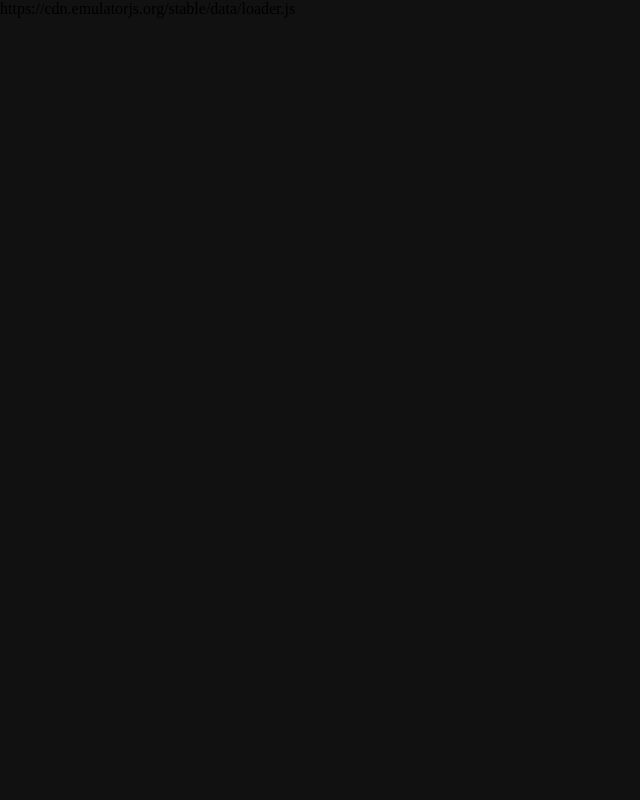
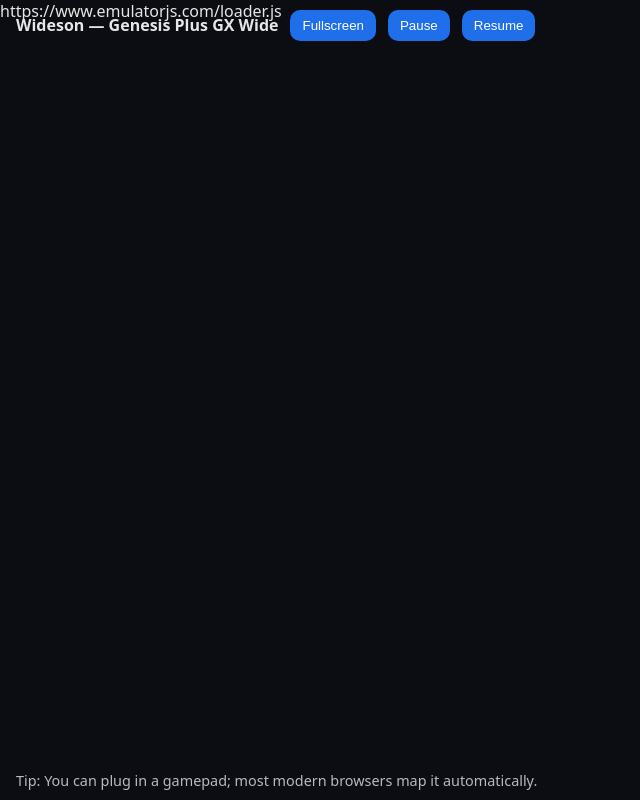
Before and after one commit to DoggyGamesShow123/wideson, a plain HTML site: page index.html in a window 1280 px wide. Shown: the whole page, without its empty margins (0-640 px from the left). Drawn offline with Linux system fonts and the light colour scheme.

Commit message:
Update index.html

```diff
--- a/index.html
+++ b/index.html
@@ -2,35 +2,48 @@
 <html lang="en">
 <head>
   <meta charset="utf-8" />
-  <title>Genesis Plus GX Wide – s2.wide.gen</title>
-  <meta name="viewport" content="width=device-width, initial-scale=1" />
+  <meta name="viewport" content="width=device-width,initial-scale=1" />
+  <title>Wideson — Genesis Plus GX Wide (Web)</title>
   <style>
-    html, body { height: 100%; margin: 0; background:#111; }
-    #wrap { position: fixed; inset: 0; display: grid; place-items: center; }
-    #game { width: 100vw; height: 100vh; max-width: 100%; }
+    html,body{height:100%;margin:0;background:#0b0d12;color:#e6e6e6;
+      font-family:system-ui, -apple-system, Segoe UI, Roboto, Helvetica, Arial, sans-serif}
+    #wrap{position:fixed;inset:0;display:flex;flex-direction:column}
+    header,footer{padding:.6rem 1rem}
+    header{display:flex;gap:.75rem;align-items:center;font-weight:600}
+    #game-container{flex:1;display:flex;align-items:center;justify-content:center}
+    #game{width:100%;height:100%;max-height:100vh}
+    button{background:#1f6feb;color:white;border:none;border-radius:10px;
+      padding:.5rem .75rem;cursor:pointer}
+    button:hover{filter:brightness(1.05)}
+    footer{opacity:.8;font-size:.9rem}
   </style>
 </head>
 <body>
-  <div id="wrap"><div id="game"></div></div>
+  <div id="wrap">
+    <header>
+      <span>Wideson — Genesis Plus GX Wide</span>
+      <button onclick="EJS_fullscreen()">Fullscreen</button>
+      <button onclick="EJS_pause()">Pause</button>
+      <button onclick="EJS_resume()">Resume</button>
+    </header>
+
+    <div id="game-container"><div id="game"></div></div>
+
+    <footer>Tip: You can plug in a gamepad; most modern browsers map it automatically.</footer>
+  </div>
 
   <script>
-    // Mount point for the emulator UI
+    // --- EmulatorJS configuration ---
     window.EJS_player = '#game';
-
-    // Use the widescreen Genesis core (you can also set EJS_core='segaMD', but this forces the wide build)
+    // Use the widescreen core
     window.EJS_core = 'genesis_plus_gx_wide';
-
-    // Your ROM (served via jsDelivr for proper CORS)
-    window.EJS_gameUrl = 'https://cdn.jsdelivr.net/gh/DoggyGamesShow123/wideson@main/s2.wide.gen';
-
-    // Optional niceties
-    window.EJS_gameName = 'S2 Wide (Genesis fan game)';
-    window.EJS_startOnLoaded = true;   // Note: audio may wait for a click due to browser policies
-    window.EJS_volume = 0.8;
-
-    // Point to the EmulatorJS CDN (stable). You can switch to 'latest' or 'nightly' if you want.
-    window.EJS_pathtodata = 'https://cdn.emulatorjs.org/stable/data/';
+    // Load your Sonic 2 widescreen fan game from GitHub via jsDelivr
+    window.EJS_gameUrl =
+      'https://cdn.jsdelivr.net/gh/DoggyGamesShow123/wideson@main/s2.wide.gen';
+    // Optional QoL
+    window.EJS_startOnLoaded = true;  // auto-start when ready
   </script>
-  https://cdn.emulatorjs.org/stable/data/loader.js</script>
+  <!-- CDN loader for EmulatorJS -->
+  https://www.emulatorjs.com/loader.js</script>
 </body>
 </html>
```
